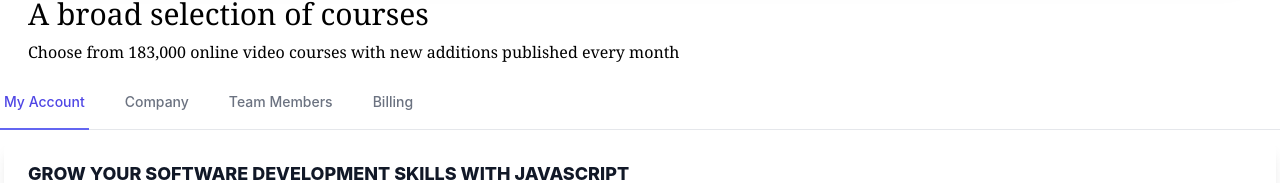
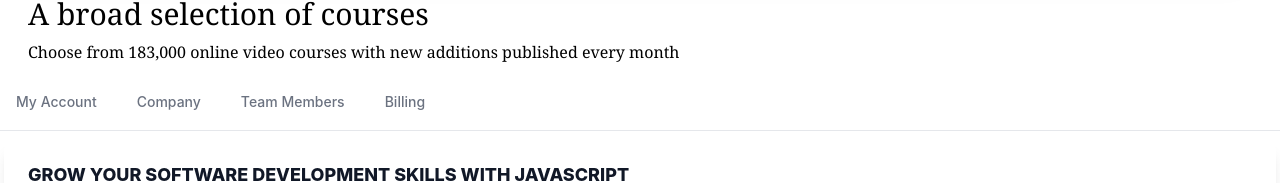
Before and after one commit to developer-sidani/E-Learning-System-Frontend, a Next.js app: page / in a window 1280 px wide. Shown: the part 580-763 px from the top of the page. Built offline with nearby package versions, Linux system fonts and the light colour scheme.

Commit message:
Update in the selected tab

```diff
--- a/src/pages/index.jsx
+++ b/src/pages/index.jsx
@@ -256,7 +256,8 @@ const Home = () => {
             id="tabs"
             name="tabs"
             className="border-2 border-black block w-full pl-3 pr-10 py-2 text-base border-gray-300 focus:outline-none focus:ring-indigo-500 focus:border-indigo-500 sm:text-sm rounded-md"
-            defaultValue={tabs[0].name}
+            value={selectedTab}
+            onChange={(e) => setSelectedTab(e.target.value)}
           >
             {tabs.map((tab) => (
               <option key={tab.name}>{tab.name}</option>
@@ -265,14 +266,14 @@ const Home = () => {
         </div>
         <div className="hidden sm:block">
           <div className="border-b border-gray-200">
-            <nav className="-mb-px flex space-x-8" aria-label="Tabs">
+            <nav className="flex space-x-8 mx-3" aria-label="Tabs">
               {tabs.map((tab) => (
                 <button
                   key={tab.name}
-                  onClick={() => setSelectedTab(tab)}
+                  onClick={() => setSelectedTab(tab.name)}
                   type="button"
                   className={classNames(
-                    tab === selectedTab
+                    tab.name === selectedTab
                       ? 'border-indigo-500 text-indigo-600'
                       : 'border-transparent text-gray-500 hover:text-gray-700 hover:border-gray-300',
                     'whitespace-nowrap py-4 px-1 border-b-2 font-medium text-sm',
```
Also changed, not shown: src/pages/_app.jsx (renamed from src/pages/_app.js).
